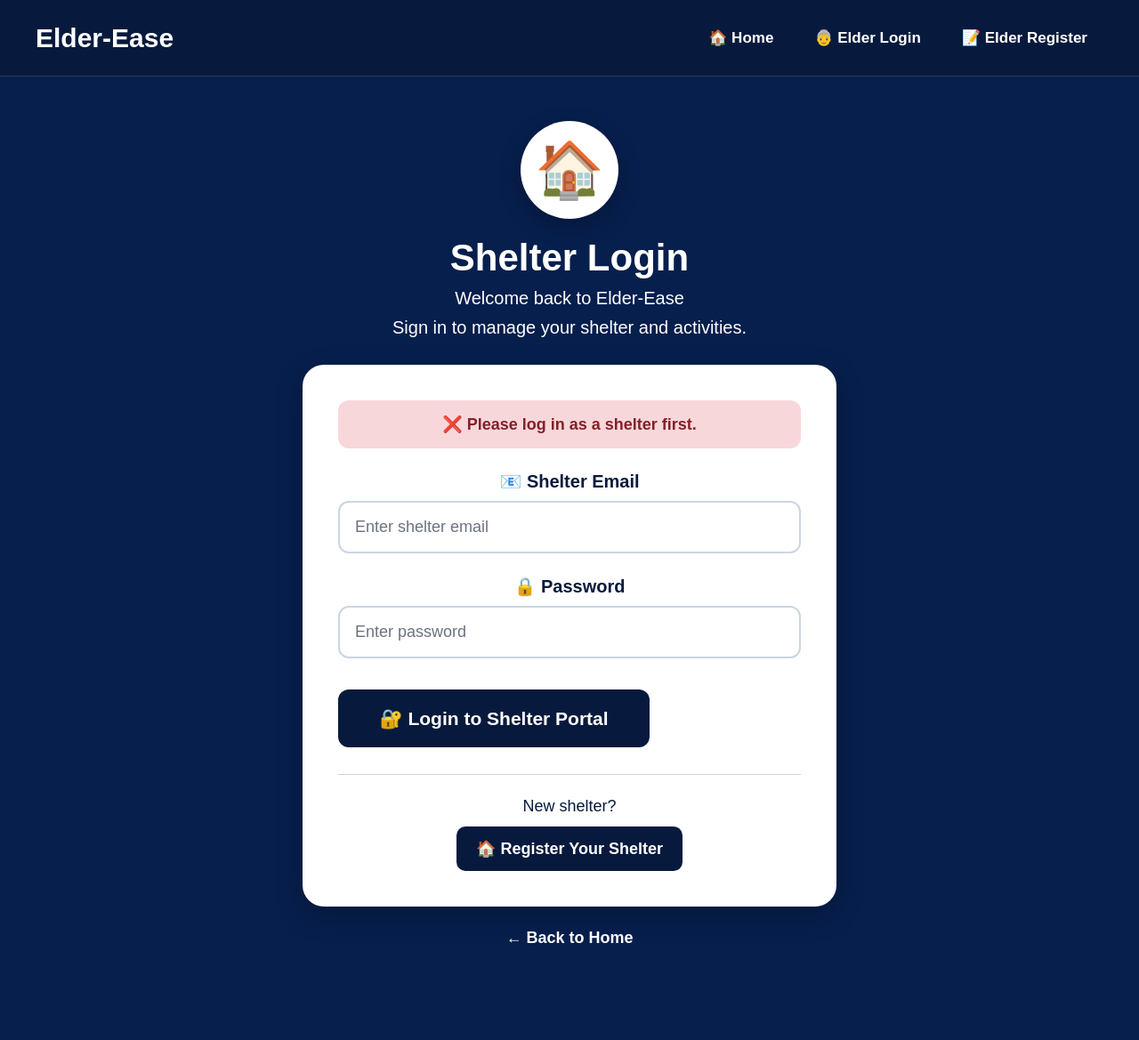
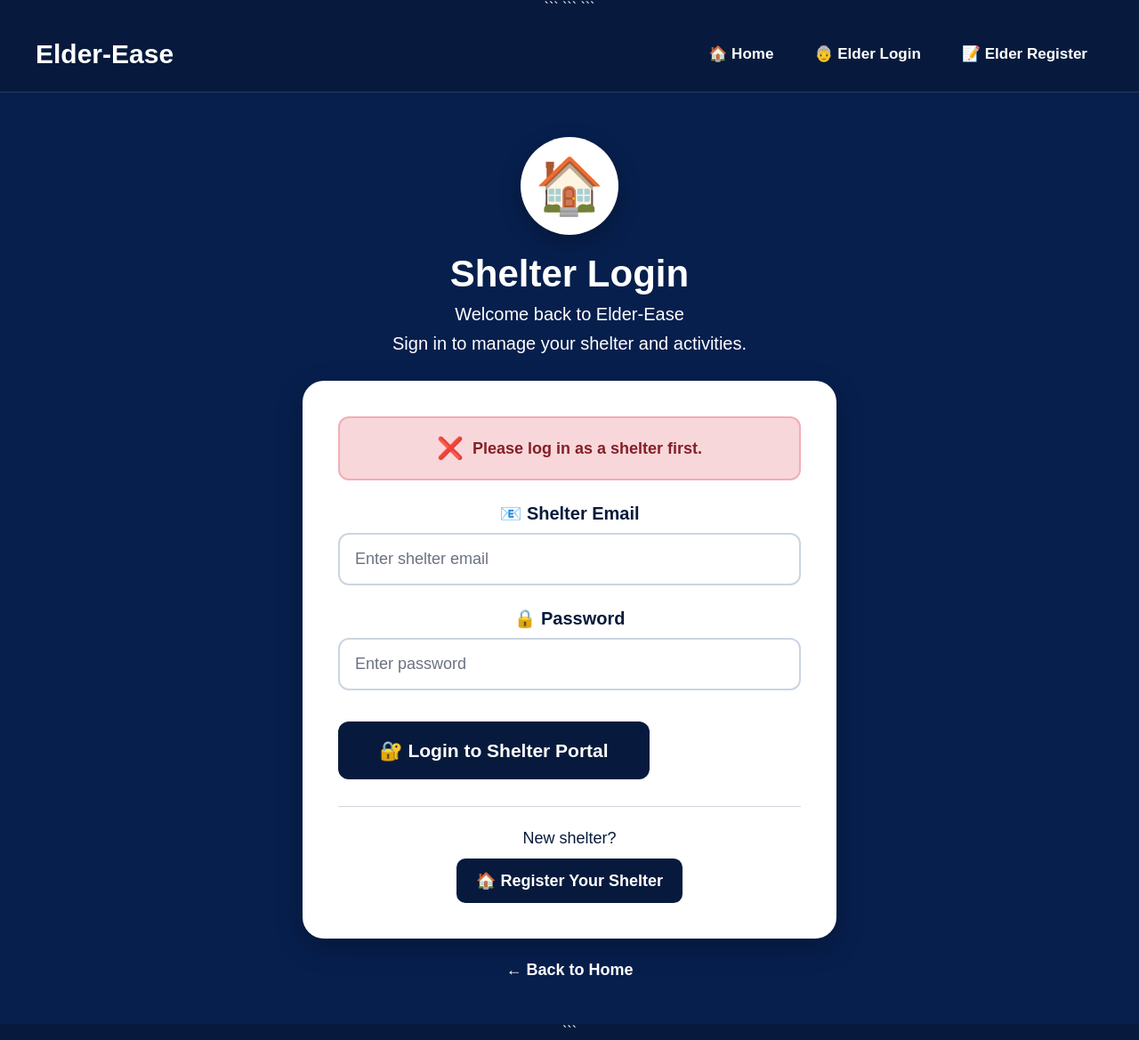
Before and after one commit to CalitoMangui/Elder-Ease, a Flask app: page /shelter-profile in a window 1280 px wide. Shown: the whole page at 89% size. Before the commit the page ends 1060 px from the top, so only its background shows below. Run offline with Flask 3, Linux system fonts and the light colour scheme.

Commit message:
Update shelter_login.html

````diff
--- a/templates/shelter_login.html
+++ b/templates/shelter_login.html
@@ -1,8 +1,10 @@
 <!DOCTYPE html>
+
 <html lang="en">
 
 <head>
 
+```
 <meta charset="UTF-8">
 
 <meta name="viewport"
@@ -158,13 +160,82 @@
     }
 
 
+    /* SUCCESS MESSAGE */
+
+    .success-message {
+
+        display: flex;
+
+        align-items: center;
+
+        justify-content: center;
+
+        gap: 12px;
+
+        background: #dcfce7;
+
+        color: #166534;
+
+        border: 2px solid #86efac;
+
+        padding: 18px;
+
+        border-radius: 14px;
+
+        margin-bottom: 25px;
+
+        font-size: 19px;
+
+        font-weight: bold;
+
+        text-align: center;
+
+        line-height: 1.5;
+    }
+
+    .success-icon {
+
+        width: 34px;
+
+        height: 34px;
+
+        min-width: 34px;
+
+        display: flex;
+
+        align-items: center;
+
+        justify-content: center;
+
+        background: #16a34a;
+
+        color: white;
+
+        border-radius: 50%;
+
+        font-size: 23px;
+
+        font-weight: bold;
+    }
+
+
     /* ERROR MESSAGE */
 
     .error-message {
 
+        display: flex;
+
+        align-items: center;
+
+        justify-content: center;
+
+        gap: 10px;
+
         background: #f8d7da;
 
         color: #842029;
+
+        border: 2px solid #f1aeb5;
 
         padding: 16px;
 
@@ -177,6 +248,15 @@
         font-weight: bold;
 
         text-align: center;
+
+        line-height: 1.5;
+    }
+
+    .error-icon {
+
+        font-size: 24px;
+
+        min-width: 28px;
     }
 
 
@@ -409,16 +489,41 @@
             font-size: 19px;
         }
 
+        .success-message {
+
+            font-size: 17px;
+
+            padding: 16px;
+        }
+
+        .success-icon {
+
+            width: 30px;
+
+            height: 30px;
+
+            min-width: 30px;
+
+            font-size: 20px;
+        }
+
+        .error-message {
+
+            font-size: 17px;
+
+            padding: 15px;
+        }
+
     }
 
 </style>
+```
 
 </head>
 
-
 <body>
 
-
+```
 <!-- NAVIGATION -->
 
 <nav>
@@ -483,9 +588,39 @@
 
             {% if message %}
 
+                {% if "successfully" in message %}
+
+                <!-- SUCCESS -->
+
+                <div class="success-message">
+
+                    <span class="success-icon">
+                        ✓
+                    </span>
+
+                    <span>
+                        {{ message }}
+                    </span>
+
+                </div>
+
+                {% else %}
+
+                <!-- ERROR -->
+
                 <div class="error-message">
-                    ❌ {{ message }}
+
+                    <span class="error-icon">
+                        ❌
+                    </span>
+
+                    <span>
+                        {{ message }}
+                    </span>
+
                 </div>
+
+                {% endif %}
 
             {% endif %}
 
@@ -579,7 +714,7 @@
     </div>
 
 </main>
-
+```
 
 </body>
 
````
Lines whose indentation alone changed are shown as unchanged.
